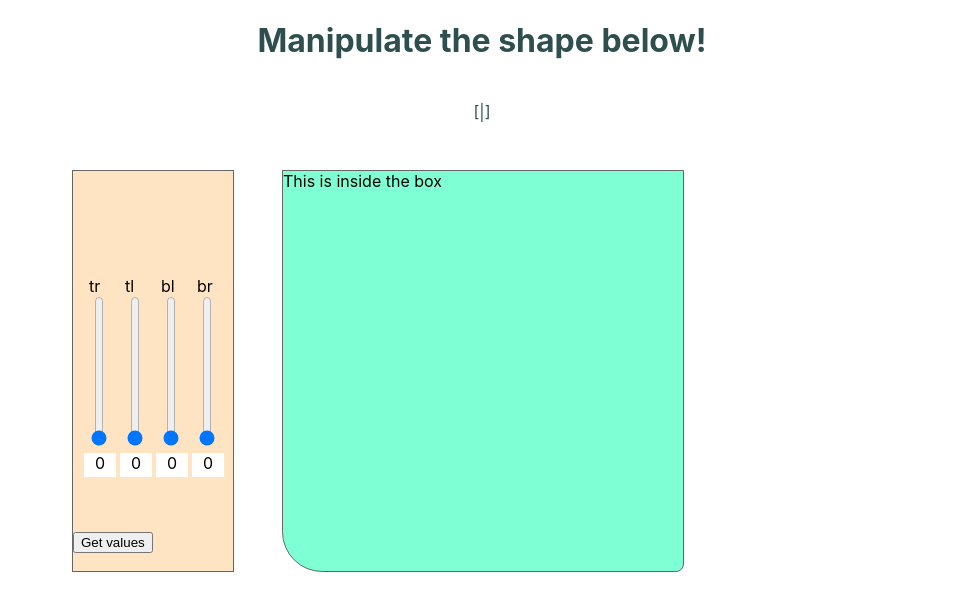
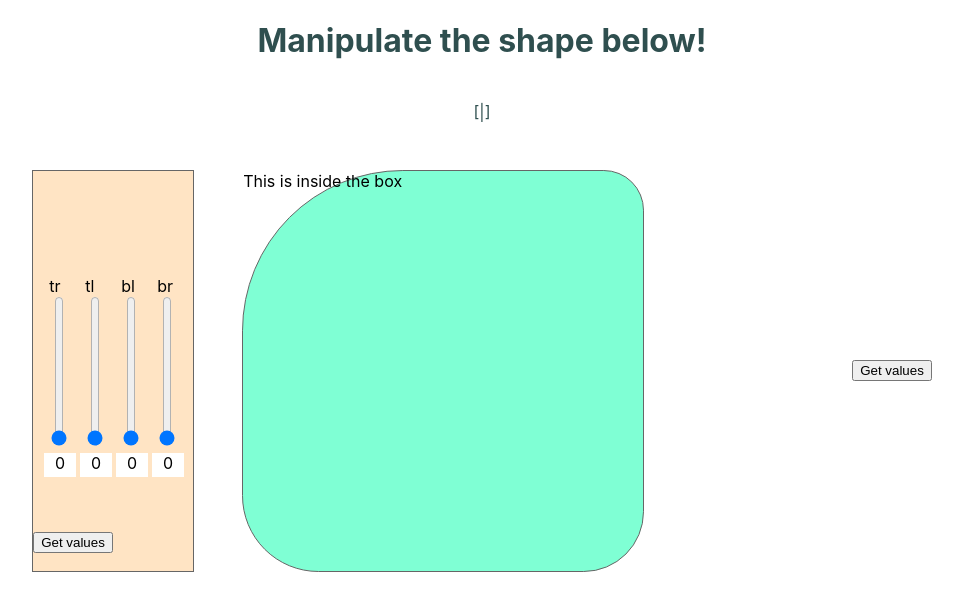
Before and after one commit to gooseman1721/border-radius-previewer, a React (Create React App) app: page / in a window 1280 px wide. Shown: the top 610 px of the page, without its empty margins (158-1121 px from the left). Built offline with nearby package versions, Linux system fonts and the light colour scheme.

Commit message:
Slider values data now goes into App.js instead of staying in BoxSliderArray.js

```diff
--- a/src/App.js
+++ b/src/App.js
@@ -7,6 +7,22 @@ import BoxSliderArray from './components/BoxSliderArray';
 function App(props) {
 
   const [borders, setBorders] = useState(props.borders);
+
+  const [sliderState, setArraySliderStateRoot] = useState({
+    tr: 0,
+    tl: 0,
+    bl: 0,
+    br: 0,
+});
+
+
+  function getSliderArrayValues()
+  {
+    alert(`TR: ${sliderState.tr}, TL: ${sliderState.tl}
+    BL: ${sliderState.bl}, BR: ${sliderState.br}`);
+    console.log(sliderState);
+  }
+
 
   return (
     <div className="App">
@@ -19,7 +35,10 @@ function App(props) {
       </header>
       <div className='container'>
 
-        <BoxSliderArray></BoxSliderArray>
+        <BoxSliderArray
+          setArraySliderStateRoot={setArraySliderStateRoot}>
+          getValuesButton={getSliderArrayValues}
+        </BoxSliderArray>
 
         <div id='boxDiv' style={{
           display: "flex",
@@ -27,6 +46,11 @@ function App(props) {
           alignItems: "center"
         }}>
         <ShapeshifterBox></ShapeshifterBox>
+        <button
+            id='getSliderArrayValuesButton'
+            className='basicButton'
+            onClick={getSliderArrayValues}
+            >Get values</button>
         </div>
       </div>
 
--- a/src/components/BoxSliderArray.js
+++ b/src/components/BoxSliderArray.js
@@ -1,7 +1,7 @@
 import React, { useState } from 'react'
 import BoxSlider from './BoxSlider'
 
-export default function BoxSliderArray() {
+export default function BoxSliderArray(props) {
 
     const [sliderState, setArraySliderState] = useState({
         tr: 0,
@@ -23,22 +23,22 @@ export default function BoxSliderArray() {
     <div id='sliderArrayContainer' className='box'>
         <div id='sliderArray'>
             <BoxSlider
-                setArraySliderState={setArraySliderState}
+                setArraySliderState={props.setArraySliderStateRoot}
                 corner="tr"></BoxSlider>
             <BoxSlider
-                setArraySliderState={setArraySliderState}
+                setArraySliderState={props.setArraySliderStateRoot}
                 corner="tl"></BoxSlider>
             <BoxSlider
-                setArraySliderState={setArraySliderState}
+                setArraySliderState={props.setArraySliderStateRoot}
                 corner="bl"></BoxSlider>
             <BoxSlider
-                setArraySliderState={setArraySliderState}
+                setArraySliderState={props.setArraySliderStateRoot}
                 corner="br"></BoxSlider>
         </div>
         <button
             id='getSliderArrayValuesButton'
             className='basicButton'
-            onClick={getSliderArrayValues}
+            onClick={props.getValuesButton}
             >Get values</button>
 
     </div>
--- a/src/components/ShapeshifterBox.js
+++ b/src/components/ShapeshifterBox.js
@@ -1,8 +1,13 @@
 import React from 'react'
 
 export default function ShapeshifterBox() {
+
+  const shapeshifterBoxStyle = {
+    borderRadius: '40% 10% 15% 19%',
+  };
+
   return (
-    <div id='shapeshifterBox' className='box'>
+    <div id='shapeshifterBox' className='box' style={shapeshifterBoxStyle}>
         This is inside the box
     </div>
   )
```
